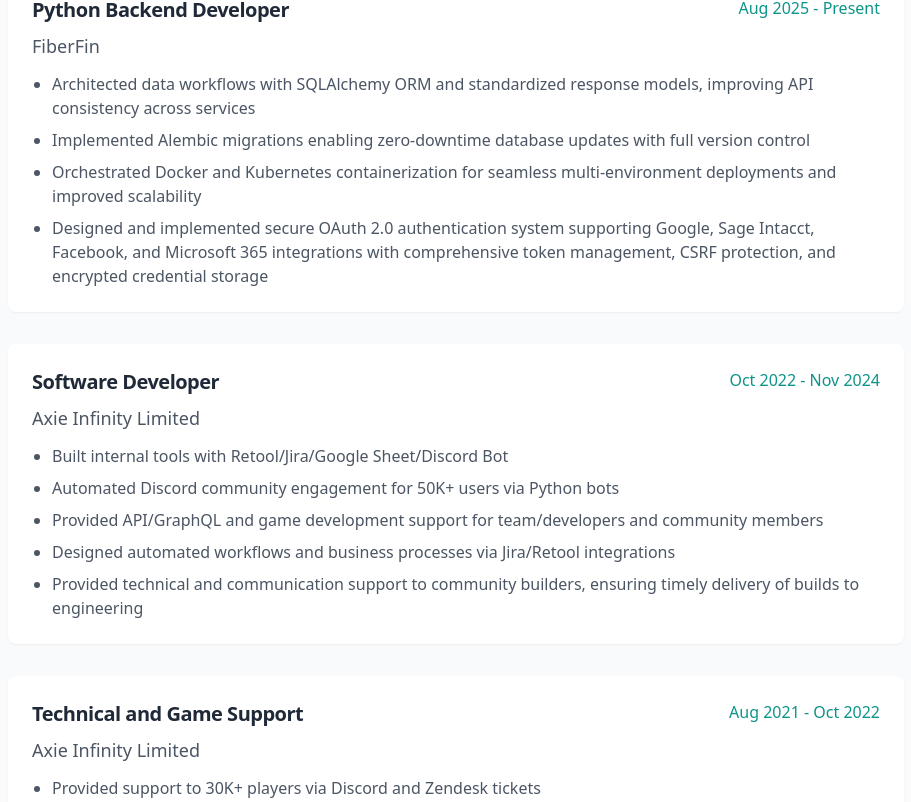
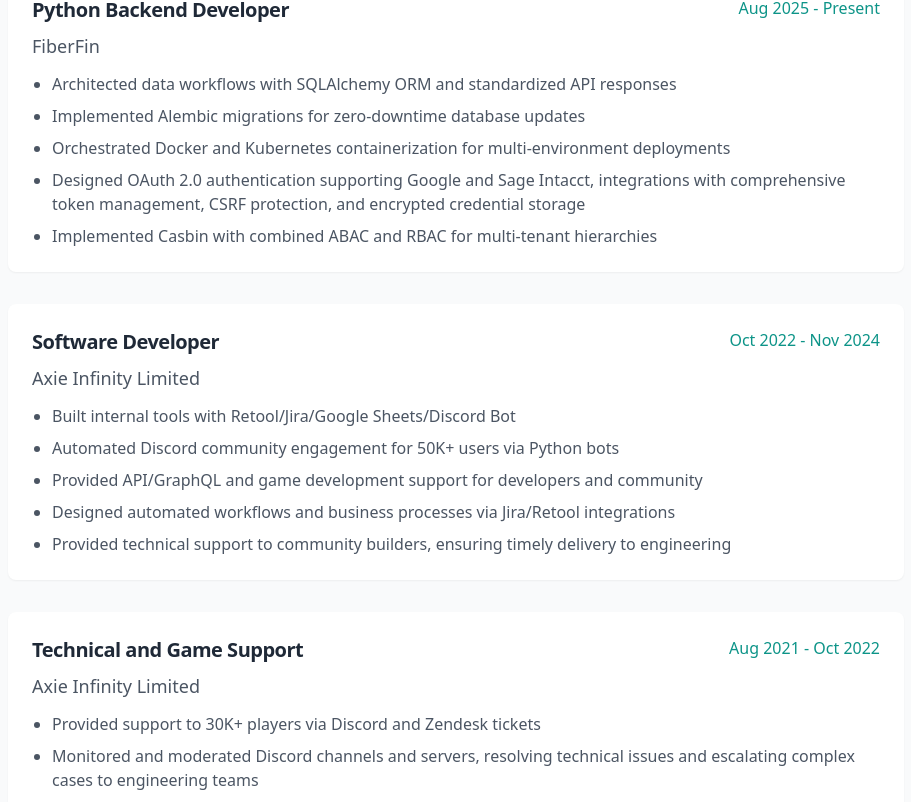
Before and after one commit to komiwalnut/portfolio, a Next.js app: page / in a window 1280 px wide. Shown: the part 2198-3000 px from the top of the page, without its empty margins (184-1095 px from the left). Built offline with nearby package versions, Linux system fonts and the light colour scheme.

Commit message:
Update experience.ts

```diff
--- a/src/data/experience.ts
+++ b/src/data/experience.ts
@@ -6,10 +6,11 @@
     company: "FiberFin",
     period: "Aug 2025 - Present",
     responsibilities: [
-      "Architected data workflows with SQLAlchemy ORM and standardized response models, improving API consistency across services",
-      "Implemented Alembic migrations enabling zero-downtime database updates with full version control",
-      "Orchestrated Docker and Kubernetes containerization for seamless multi-environment deployments and improved scalability",
-      "Designed and implemented secure OAuth 2.0 authentication system supporting Google, Sage Intacct, Facebook, and Microsoft 365 integrations with comprehensive token management, CSRF protection, and encrypted credential storage"
+      "Architected data workflows with SQLAlchemy ORM and standardized API responses",
+      "Implemented Alembic migrations for zero-downtime database updates",
+      "Orchestrated Docker and Kubernetes containerization for multi-environment deployments",
+      "Designed OAuth 2.0 authentication supporting Google and  Sage Intacct,  integrations with comprehensive token management, CSRF protection, and encrypted credential storage",
+      "Implemented Casbin with combined ABAC and RBAC for multi-tenant hierarchies"
     ]
   },
   {
@@ -17,11 +18,11 @@
     company: "Axie Infinity Limited",
     period: "Oct 2022 - Nov 2024",
     responsibilities: [
-      "Built internal tools with Retool/Jira/Google Sheet/Discord Bot",
+      "Built internal tools with Retool/Jira/Google Sheets/Discord Bot",
       "Automated Discord community engagement for 50K+ users via Python bots",
-      "Provided API/GraphQL and game development support for team/developers and community members",
+      "Provided API/GraphQL and game development support for developers and community",
       "Designed automated workflows and business processes via Jira/Retool integrations",
-      "Provided technical and communication support to community builders, ensuring timely delivery of builds to engineering"
+      "Provided technical support to community builders, ensuring timely delivery to engineering"
     ]
   },
   {
@@ -30,8 +31,9 @@
     period: "Aug 2021 - Oct 2022",
     responsibilities: [
       "Provided support to 30K+ players via Discord and Zendesk tickets",
-      "Monitored and moderated Discord channels and servers, resolving technical issues",
-      "Created and maintained a knowledge base for player issues and game guides"
+      "Monitored and moderated Discord channels and servers, resolving technical issues and escalating complex cases to engineering teams",
+      "Created and maintained a knowledge base for player issues and game guides",
+      "Collaborated with cross-functional teams to improve game documentation and support workflows"
     ]
   }
 ];
```
